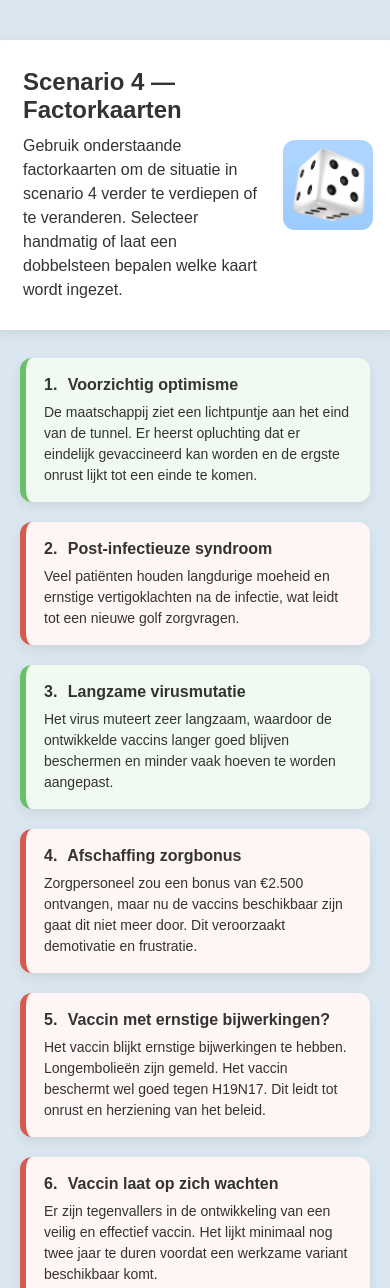
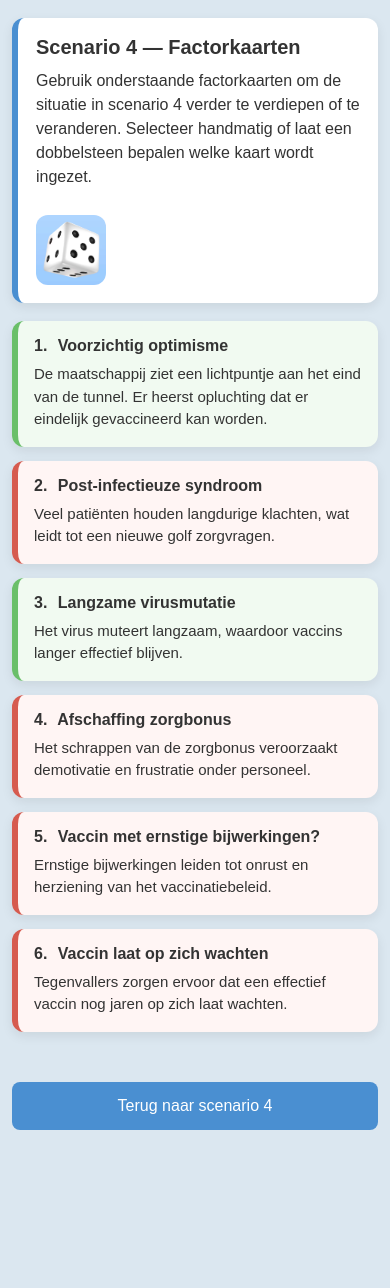
Before and after one commit to Mlx-web/pandemie-spel, a plain HTML site: page factor_scenario4.html in a window 390 px wide. Shown: the top 1288 px of the page. After the commit the page ends 1148 px from the top, so only its background shows below. Drawn offline with Linux system fonts and the light colour scheme.

Commit message:
Add files via upload
Alle factorkaarten geschikt gemaakt voor mobiel. Moet nog worden doorgevoerd, want mijn credits in github zijn op :(

```diff
--- a/factor_scenario4.html
+++ b/factor_scenario4.html
@@ -1,9 +1,13 @@
 <!DOCTYPE html>
-<html>
+<html lang="nl">
 <head>
   <meta charset="UTF-8">
+  <meta name="viewport" content="width=device-width, initial-scale=1">
   <title>Scenario 4 — Factorkaarten</title>
+
   <style>
+    * { box-sizing: border-box; }
+
     body {
       font-family: Arial, sans-serif;
       background-color: #dbe7f0;
@@ -18,15 +22,14 @@
     .intro-card {
       background: #ffffff;
       width: 100%;
-  max-width: 650px;  /* smaller blok */
-  padding: 28px 28px;
+      max-width: 650px;
+      padding: 28px;
       border-radius: 12px;
       box-shadow: 0 4px 12px rgba(0,0,0,0.08);
       margin-bottom: 28px;
       border-left: 6px solid #4a8fd1;
     }
 
-/* Zorgt dat tekst en afbeelding netjes blijven als de kaart smaller is */
     .intro-content {
       display: flex;
       justify-content: space-between;
@@ -35,20 +38,19 @@
       flex-wrap: wrap;
     }
 
-  .intro-text {
-    flex: 1;
-  }
+    .intro-text { flex: 1; }
 
     .intro-title {
       font-size: 24px;
-    margin-top: 0;
-    margin-bottom: 10px;
+      margin: 0 0 10px 0;
+      text-align: left;
     }
 
     .intro-paragraph {
       font-size: 16px;
       line-height: 1.5;
       margin: 0;
+      text-align: left;
     }
 
     .intro-image {
@@ -68,7 +70,7 @@
 
     .card {
       background: #f7f7f7;
-    padding: 18px 18px 16px;
+      padding: 18px;
       border-radius: 12px;
       box-shadow: 0 4px 12px rgba(0,0,0,0.08);
       border-left: 6px solid #cccccc;
@@ -79,7 +81,7 @@
       margin-bottom: 8px;
     }
 
-  .card-header span.nr {
+    .card-header .nr {
       margin-right: 6px;
       font-weight: bold;
     }
@@ -98,6 +100,7 @@
       margin: 0;
       line-height: 1.5;
       font-size: 14px;
+      text-align: left;
     }
 
     /* Navigatie */
@@ -112,8 +115,7 @@
       justify-content: center;
     }
 
-  /* Blauwe knop */
-  button {
+    .back-button {
       padding: 10px 15px;
       font-size: 16px;
       cursor: pointer;
@@ -125,12 +127,59 @@
       margin-top: 20px;
     }
 
-  button:hover {
+    .back-button:hover {
       background-color: #3c7db5;
     }
+
+    /* =========================
+       MOBIEL
+       ========================= */
+    @media (max-width: 700px) {
+      body {
+        padding: 18px 12px;
+      }
+
+      .intro-card {
+        padding: 18px;
+        margin-bottom: 18px;
+      }
+
+      .intro-content {
+        flex-direction: column;
+        align-items: flex-start;
+      }
+
+      .intro-title {
+        font-size: 20px;
+      }
+
+      .intro-image {
+        width: 70px;
+        margin-top: 10px;
+      }
+
+      .grid {
+        grid-template-columns: 1fr;
+        gap: 14px;
+      }
+
+      .card {
+        padding: 16px;
+      }
+
+      .card p {
+        font-size: 15px;
+      }
+
+      .back-button {
+        width: 100%;
+        max-width: 420px;
+        min-height: 48px;
+      }
+    }
   </style>
+</head>
 
-</head>
 <body>
 
   <!-- Intro -->
@@ -139,8 +188,9 @@
       <div class="intro-text">
         <h1 class="intro-title">Scenario 4 — Factorkaarten</h1>
         <p class="intro-paragraph">
-        Gebruik onderstaande factorkaarten om de situatie in scenario 4 verder te verdiepen of te veranderen.
-        Selecteer handmatig of laat een dobbelsteen bepalen welke kaart wordt ingezet.
+          Gebruik onderstaande factorkaarten om de situatie in scenario 4 verder te verdiepen
+          of te veranderen. Selecteer handmatig of laat een dobbelsteen bepalen welke kaart
+          wordt ingezet.
         </p>
       </div>
       <img src="dobbelsteen.png" alt="Dobbelsteen" class="intro-image">
@@ -150,67 +200,46 @@
   <!-- Grid -->
   <div class="grid">
 
-  <!-- Kaart 1 -->
     <div class="card pos">
-    <div class="card-header">
-      <span class="nr">1.</span> Voorzichtig optimisme
-    </div>
+      <div class="card-header"><span class="nr">1.</span> Voorzichtig optimisme</div>
       <p>
-      De maatschappij ziet een lichtpuntje aan het eind van de tunnel. Er heerst opluchting dat er eindelijk
-      gevaccineerd kan worden en de ergste onrust lijkt tot een einde te komen.
+        De maatschappij ziet een lichtpuntje aan het eind van de tunnel. Er heerst opluchting
+        dat er eindelijk gevaccineerd kan worden.
       </p>
     </div>
 
-  <!-- Kaart 2 -->
     <div class="card neg">
-    <div class="card-header">
-      <span class="nr">2.</span> Post-infectieuze syndroom
-    </div>
+      <div class="card-header"><span class="nr">2.</span> Post-infectieuze syndroom</div>
       <p>
-      Veel patiënten houden langdurige moeheid en ernstige vertigoklachten na de infectie, wat leidt tot een nieuwe golf zorgvragen.
+        Veel patiënten houden langdurige klachten, wat leidt tot een nieuwe golf zorgvragen.
       </p>
     </div>
 
-  <!-- Kaart 3 -->
     <div class="card pos">
-    <div class="card-header">
-      <span class="nr">3.</span> Langzame virusmutatie
-    </div>
+      <div class="card-header"><span class="nr">3.</span> Langzame virusmutatie</div>
       <p>
-      Het virus muteert zeer langzaam, waardoor de ontwikkelde vaccins langer goed blijven beschermen en minder vaak hoeven te worden aangepast.
+        Het virus muteert langzaam, waardoor vaccins langer effectief blijven.
       </p>
     </div>
 
-  <!-- Kaart 4 -->
     <div class="card neg">
-    <div class="card-header">
-      <span class="nr">4.</span> Afschaffing zorgbonus
-    </div>
+      <div class="card-header"><span class="nr">4.</span> Afschaffing zorgbonus</div>
       <p>
-      Zorgpersoneel zou een bonus van €2.500 ontvangen, maar nu de vaccins beschikbaar zijn gaat dit niet meer door.
-      Dit veroorzaakt demotivatie en frustratie.
+        Het schrappen van de zorgbonus veroorzaakt demotivatie en frustratie onder personeel.
       </p>
     </div>
 
-  <!-- Kaart 5 -->
     <div class="card neg">
-    <div class="card-header">
-      <span class="nr">5.</span> Vaccin met ernstige bijwerkingen?
-    </div>
+      <div class="card-header"><span class="nr">5.</span> Vaccin met ernstige bijwerkingen?</div>
       <p>
-      Het vaccin blijkt ernstige bijwerkingen te hebben. Longembolieën zijn gemeld. Het vaccin beschermt wel
-      goed tegen H19N17. Dit leidt tot onrust en herziening van het beleid.
+        Ernstige bijwerkingen leiden tot onrust en herziening van het vaccinatiebeleid.
       </p>
     </div>
 
-  <!-- Kaart 6 -->
     <div class="card neg">
-    <div class="card-header">
-      <span class="nr">6.</span> Vaccin laat op zich wachten
-    </div>
+      <div class="card-header"><span class="nr">6.</span> Vaccin laat op zich wachten</div>
       <p>
-      Er zijn tegenvallers in de ontwikkeling van een veilig en effectief vaccin. Het lijkt minimaal nog twee jaar te duren
-      voordat een werkzame variant beschikbaar komt.
+        Tegenvallers zorgen ervoor dat een effectief vaccin nog jaren op zich laat wachten.
       </p>
     </div>
 
@@ -222,7 +251,6 @@
       <button class="back-button" onclick="window.location.href='scenario4.html'">
         Terug naar scenario 4
       </button>
-
     </div>
   </div>
 
```
Also changed, not shown: factor_scenario2.html (+77 -54 lines), factor_scenario3.html (+71 -41 lines). Lines whose indentation alone changed are shown as unchanged.
